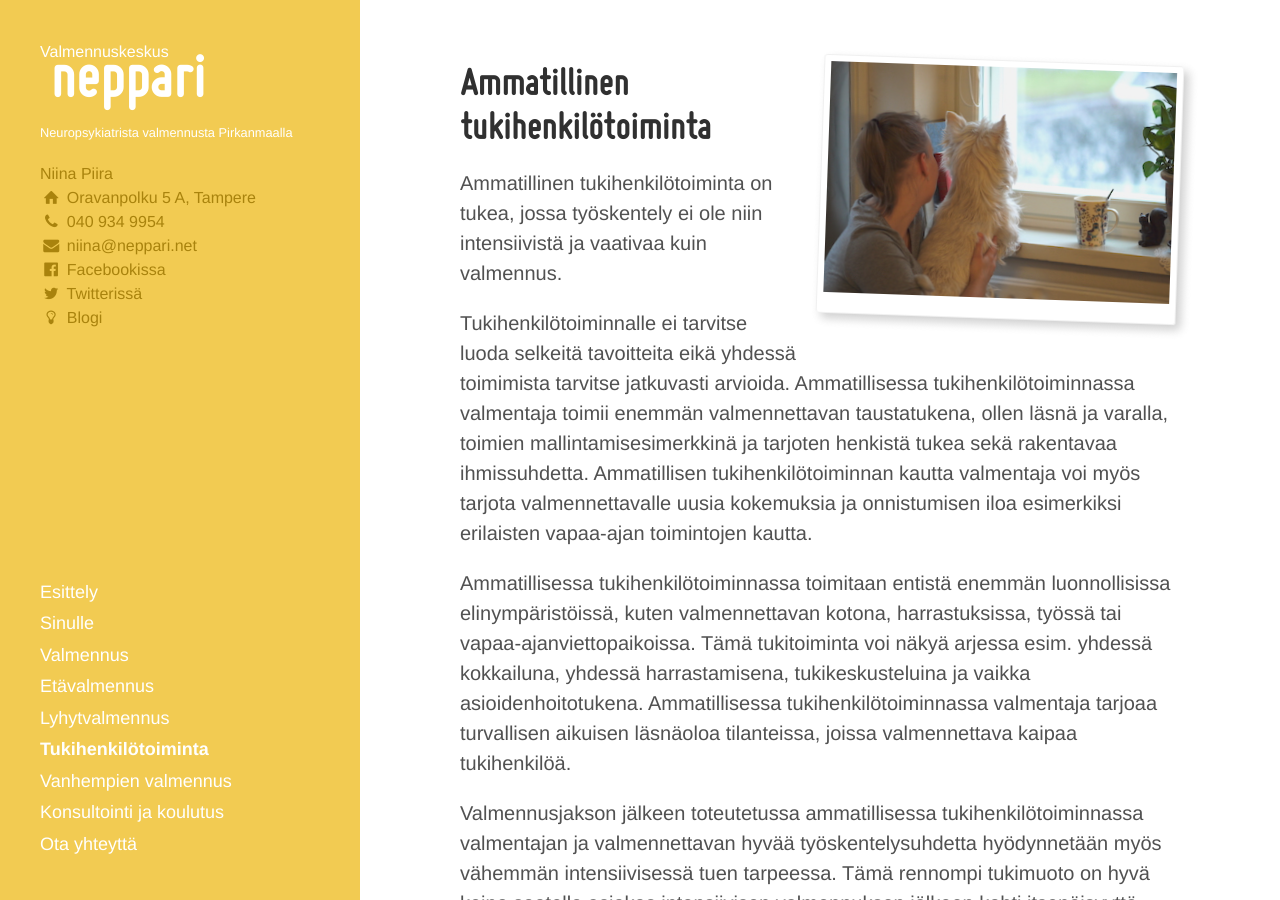
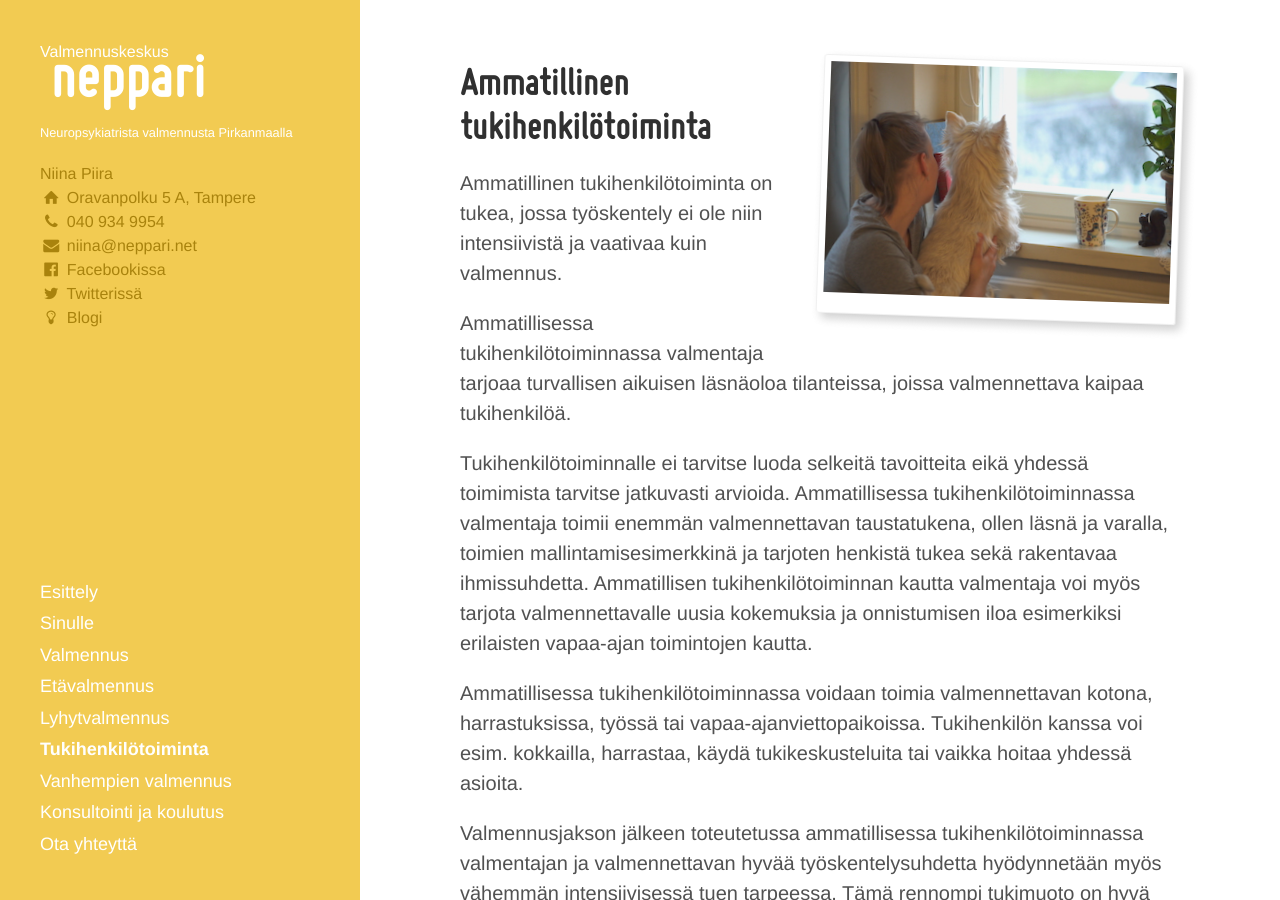
Before and after one commit to niinapiira/neppari.net, a Jekyll site: the page built from ammatillinen-tukihenkilotoiminta.md, in a window 1280 px wide and 900 px high. Built offline with Jekyll 4.4.1, drawn with Linux system fonts in a browser that asks for light colours.

Commit message:
Updated ammatillinen-tukihenkilotoiminta.md

```diff
--- a/ammatillinen-tukihenkilotoiminta.md
+++ b/ammatillinen-tukihenkilotoiminta.md
@@ -21,9 +21,11 @@ polaroid: ""
 
 Ammatillinen tukihenkilötoiminta on tukea, jossa työskentely ei ole niin intensiivistä ja vaativaa kuin valmennus.
 
+Ammatillisessa tukihenkilötoiminnassa valmentaja tarjoaa turvallisen aikuisen läsnäoloa tilanteissa, joissa valmennettava kaipaa tukihenkilöä.
+
 Tukihenkilötoiminnalle ei tarvitse luoda selkeitä tavoitteita eikä yhdessä toimimista tarvitse jatkuvasti arvioida. Ammatillisessa tukihenkilötoiminnassa valmentaja toimii enemmän valmennettavan taustatukena, ollen läsnä ja varalla, toimien mallintamisesimerkkinä ja tarjoten henkistä tukea sekä rakentavaa ihmissuhdetta. Ammatillisen tukihenkilötoiminnan kautta valmentaja voi myös tarjota valmennettavalle uusia kokemuksia ja onnistumisen iloa esimerkiksi erilaisten vapaa-ajan toimintojen kautta.
 
-Ammatillisessa tukihenkilötoiminnassa toimitaan entistä enemmän luonnollisissa elinympäristöissä, kuten valmennettavan kotona, harrastuksissa, työssä tai vapaa-ajanviettopaikoissa. Tämä tukitoiminta voi näkyä arjessa esim. yhdessä kokkailuna, yhdessä harrastamisena, tukikeskusteluina ja vaikka asioidenhoitotukena. Ammatillisessa tukihenkilötoiminnassa valmentaja tarjoaa turvallisen aikuisen läsnäoloa tilanteissa, joissa valmennettava kaipaa tukihenkilöä.
+Ammatillisessa tukihenkilötoiminnassa voidaan toimia valmennettavan kotona, harrastuksissa, työssä tai vapaa-ajanviettopaikoissa. Tukihenkilön kanssa voi esim. kokkailla, harrastaa, käydä tukikeskusteluita tai vaikka hoitaa yhdessä asioita.
 
 Valmennusjakson jälkeen toteutetussa ammatillisessa tukihenkilötoiminnassa valmentajan ja valmennettavan hyvää työskentelysuhdetta hyödynnetään myös vähemmän intensiivisessä tuen tarpeessa.  Tämä rennompi tukimuoto on hyvä keino saatella asiakas intensiivisen valmennuksen jälkeen kohti itsenäisyyttä, samalla varmistaen ettei valmennettava tipu pois tukitoimien piiristä. Ammatillisella tukihenkilötoiminnalla valmennettava saa tukea myös valmennuksessa opittujen toimintatapojen harjoitteluun, jolloin yhdessä toimimisella voidaan juurruttaa ja syventää valmennuksessa syntyneitä tuloksia samalla kun harjoitellaan uusia taitoja yhdessä tekemisen kautta.
 
```
